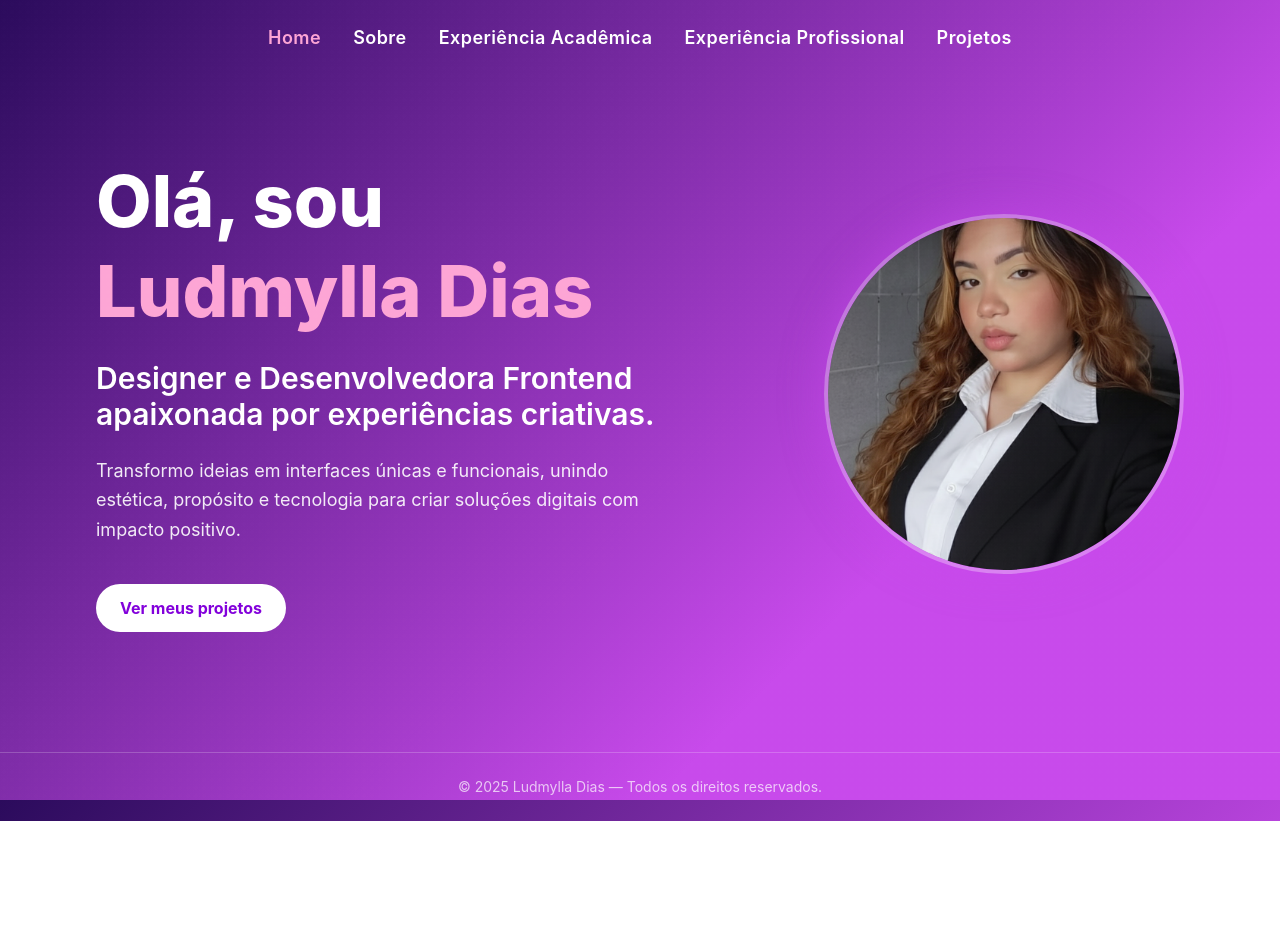
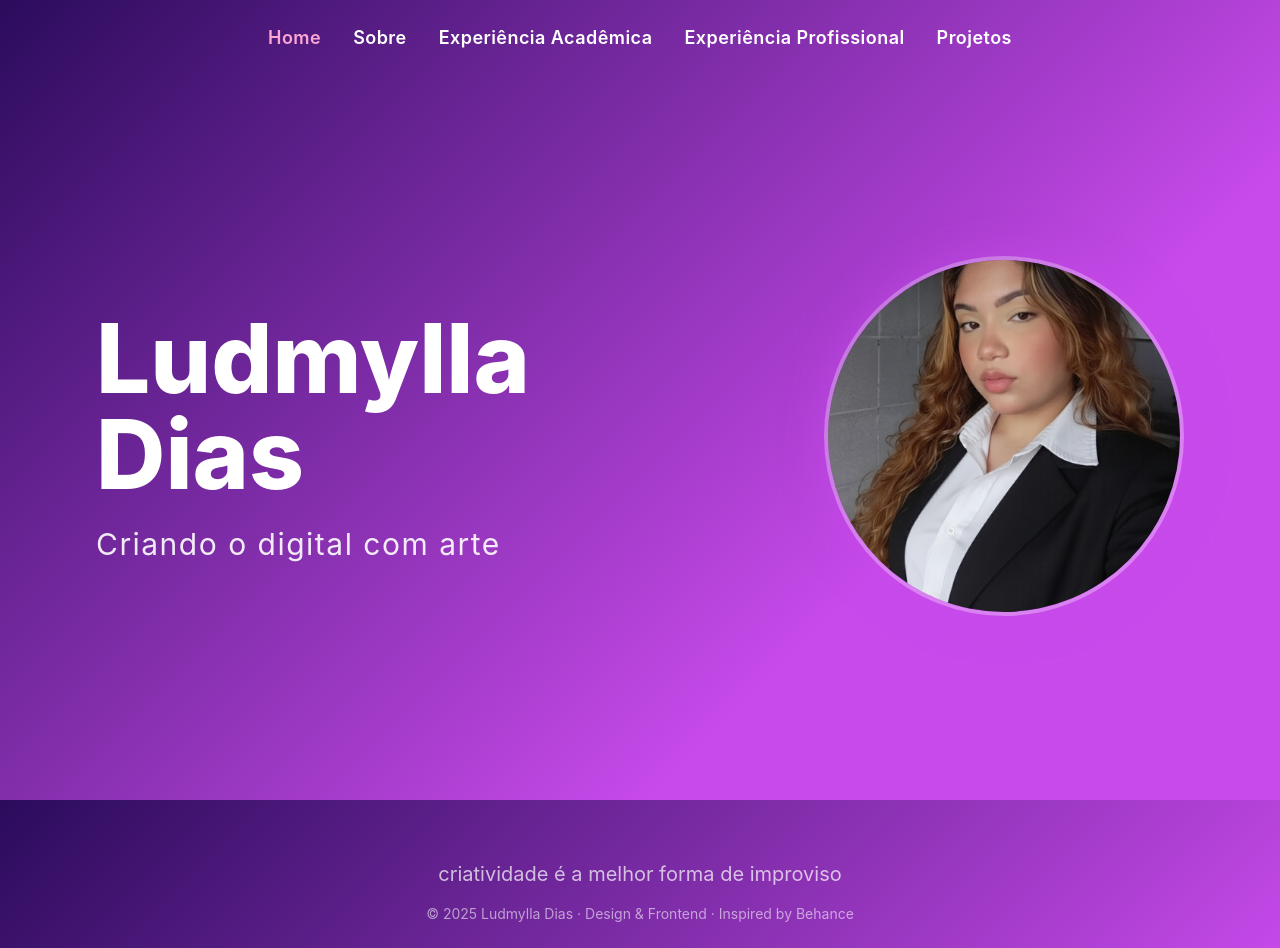
Before and after one commit to ludddddddy/Meu-Portifolio, a Next.js app in the folder ludmylla-portifolio/: page / in a window 1280 px wide. Before the commit the page ends 821 px from the top, so only its background shows below. Built offline with nearby package versions, Linux system fonts and the light colour scheme.

Commit message:
comiit14

```diff
--- a/ludmylla-portifolio/app/globals.css
+++ b/ludmylla-portifolio/app/globals.css
@@ -79,3 +79,11 @@ body {
     padding-right: 1rem;
   }
 }
+/* ✨ Textura cinematográfica */
+html::before {
+  /* ... */
+  background-image:
+    radial-gradient(rgba(255, 255, 255, 0.02) 1px, transparent 1px),
+    radial-gradient(rgba(255, 255, 255, 0.015) 2px, transparent 2px);
+  /* ... */
+}
--- a/ludmylla-portifolio/app/layout.tsx
+++ b/ludmylla-portifolio/app/layout.tsx
@@ -1,19 +1,27 @@
 import "./globals.css";
-import Navbar from "./components/Navbar";
+import Navbar from "./components/Navbar"; // 1. IMPORTANDO O NAVBAR
 
 export const metadata = {
-  title: "Ludmylla Dias — Portfólio",
-  description: "Portfólio de Ludmylla Dias, Designer e Desenvolvedora Frontend",
+    // ... metadata ...
 };
 
 export default function RootLayout({ children }: { children: React.ReactNode }) {
   return (
     <html lang="pt-BR">
+      {/* <body> com o gradiente roxo e texto branco padrão */}
       <body className="bg-gradient-to-br from-[#4b0082] to-[#cc33ff] text-white min-h-screen flex flex-col">
-        <Navbar />
+
+        <Navbar /> {/* 2. NAVBAR VISÍVEL */}
         <main className="flex-grow">{children}</main>
-        <footer className="text-center py-6 text-sm text-white/70 border-t border-white/20 mt-10">
-          © {new Date().getFullYear()} Ludmylla Dias — Todos os direitos reservados.
+
+        {/* Rodapé completo com o slogan */}
+        <footer className="text-center py-6 text-sm text-white/70 mt-10">
+          <p className="text-xl font-normal mb-4">
+            criatividade é a melhor forma de improviso
+          </p>
+          <p className="text-sm opacity-80">
+             © {new Date().getFullYear()} Ludmylla Dias · Design & Frontend · Inspired by Behance
+          </p>
         </footer>
       </body>
     </html>
--- a/ludmylla-portifolio/app/page.tsx
+++ b/ludmylla-portifolio/app/page.tsx
@@ -2,33 +2,29 @@ import Image from "next/image";
 
 export default function Home() {
   return (
-    <section className="flex flex-col-reverse md:flex-row items-center justify-between px-8 md:px-24 py-20 text-white">
-      {/* Texto principal */}
-      <div className="max-w-xl text-center md:text-left space-y-6">
-        <h1 className="text-5xl md:text-7xl font-extrabold leading-tight">
-          Olá, sou <span className="text-pink-300">Ludmylla Dias</span>
+    // Este `section` garante a ordem correta, o texto branco e o espaçamento
+    <section className="flex flex-col-reverse md:flex-row items-center justify-between px-8 md:px-24 py-20 text-white min-h-[90vh]">
+
+      {/* 💬 Texto principal: GRANDE e Branco */}
+      <div className="max-w-xl text-center md:text-left space-y-4 md:space-y-6">
+
+        {/* Título Principal: "Ludmylla Dias" (GRANDE) */}
+        <h1 className="text-6xl md:text-8xl font-extrabold leading-none">
+          Ludmylla Dias
         </h1>
-        <h2 className="text-2xl md:text-3xl font-semibold text-white">
-          Designer e Desenvolvedora Frontend apaixonada por experiências criativas.
-        </h2>
-        <p className="text-lg text-white/90 leading-relaxed">
-          Transformo ideias em interfaces únicas e funcionais, unindo estética, propósito e tecnologia para criar soluções digitais com impacto positivo.
+
+        {/* Slogan/Subtítulo */}
+        <p className="text-2xl md:text-3xl font-normal text-white/90 tracking-wider">
+          Criando o digital com arte
         </p>
-        <a
-          href="/projetos"
-          className="inline-block mt-4 px-6 py-3 bg-white text-purple-700 font-bold rounded-full hover:bg-pink-300 hover:text-white transition-all"
-        >
-          Ver meus projetos
-        </a>
       </div>
 
-      {/* Foto circular */}
+      {/* 📸 Foto circular: REDONDA (rounded-full) */}
       <div className="flex justify-center md:justify-end mb-12 md:mb-0">
         <div className="w-[260px] h-[260px] md:w-[360px] md:h-[360px] rounded-full overflow-hidden border-4 border-white/30 shadow-[0_0_40px_rgba(200,74,235,0.5)]">
           <Image
             src="/lud.png"
             alt="Ludmylla Dias"
-
             width={360}
             height={360}
             className="object-cover object-center w-full h-full"
```
